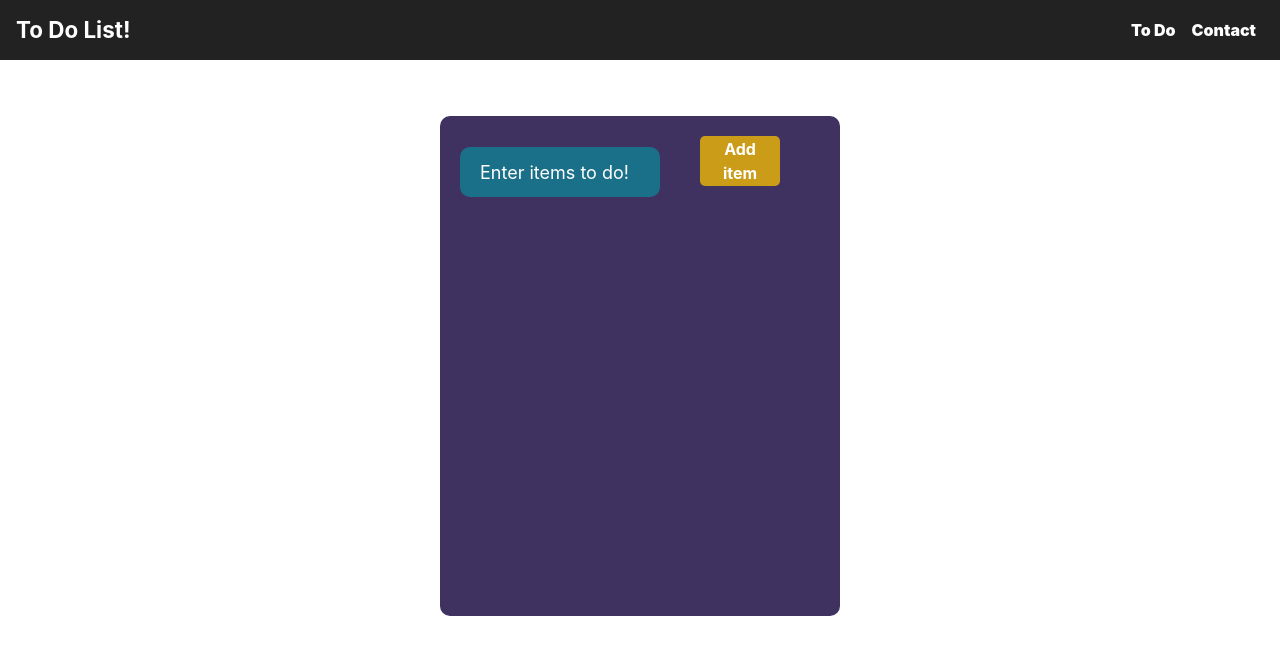
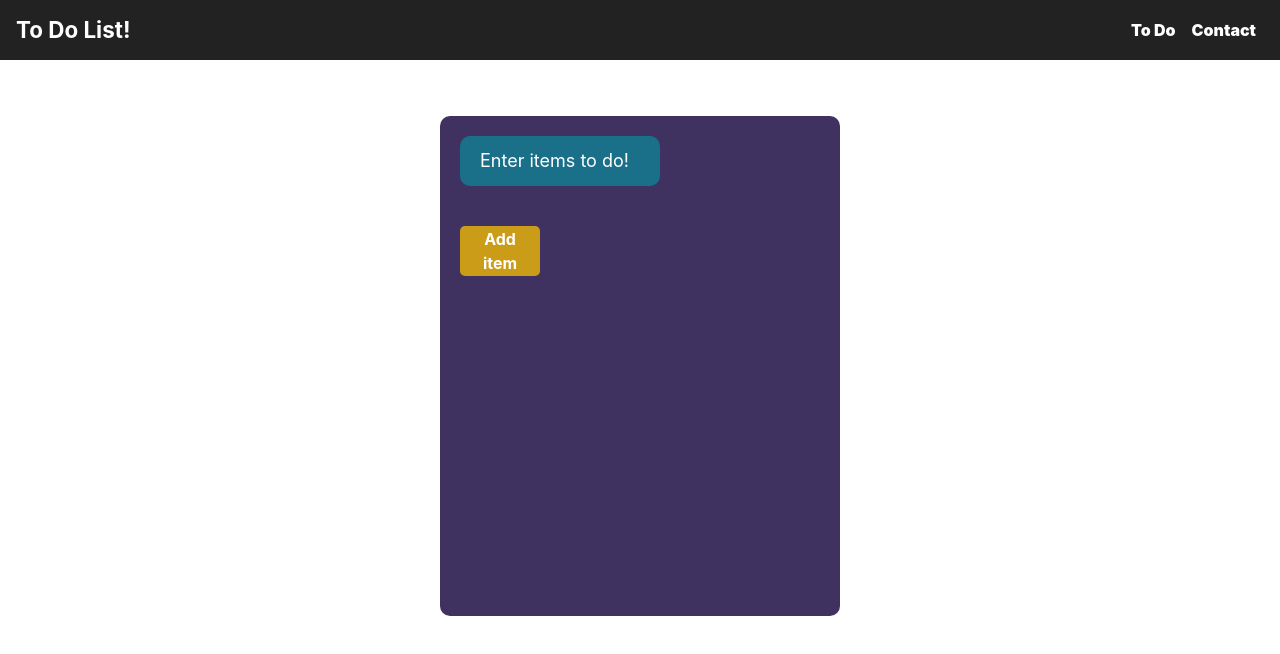
Before and after one commit to lalibretti/task-list, a React (Create React App) app: page / in a window 1280 px wide. Shown: the top 654 px of the page. Built offline with nearby package versions, Linux system fonts and the light colour scheme.

Commit message:
styling edits

```diff
--- a/src/Home.js
+++ b/src/Home.js
@@ -73,13 +73,19 @@ class Todo2 extends React.Component {
       return (
         <div className = 'Todo'>
           <header>
+          <div class='container'>
             <form id = "to-do-form"onSubmit={this.addItem}>
+            <div class= 'row'>
               <input type = 'text' placeholder = "Enter items to do!" value={this.state.currentItem.text} onChange={this.handleInput}/>
-                <button type = 'submit'> Add item </button>
+            </div>
+              <div class= 'row'>
+                  <button type = 'submit'> Add item </button>
+              </div>
             </form>
+          </div>
             <p>{this.state.text}</p>
-          <ListItems items={this.state.items}   deleteItem = {this.deleteItem} setUpdate ={this.setUpdate} />
-          </header>
+              <ListItems items={this.state.items}   deleteItem = {this.deleteItem} setUpdate ={this.setUpdate} />
+            </header>
         </div>
 
       );
```
Also changed, not shown: src/App.css (+21 -0 lines).
